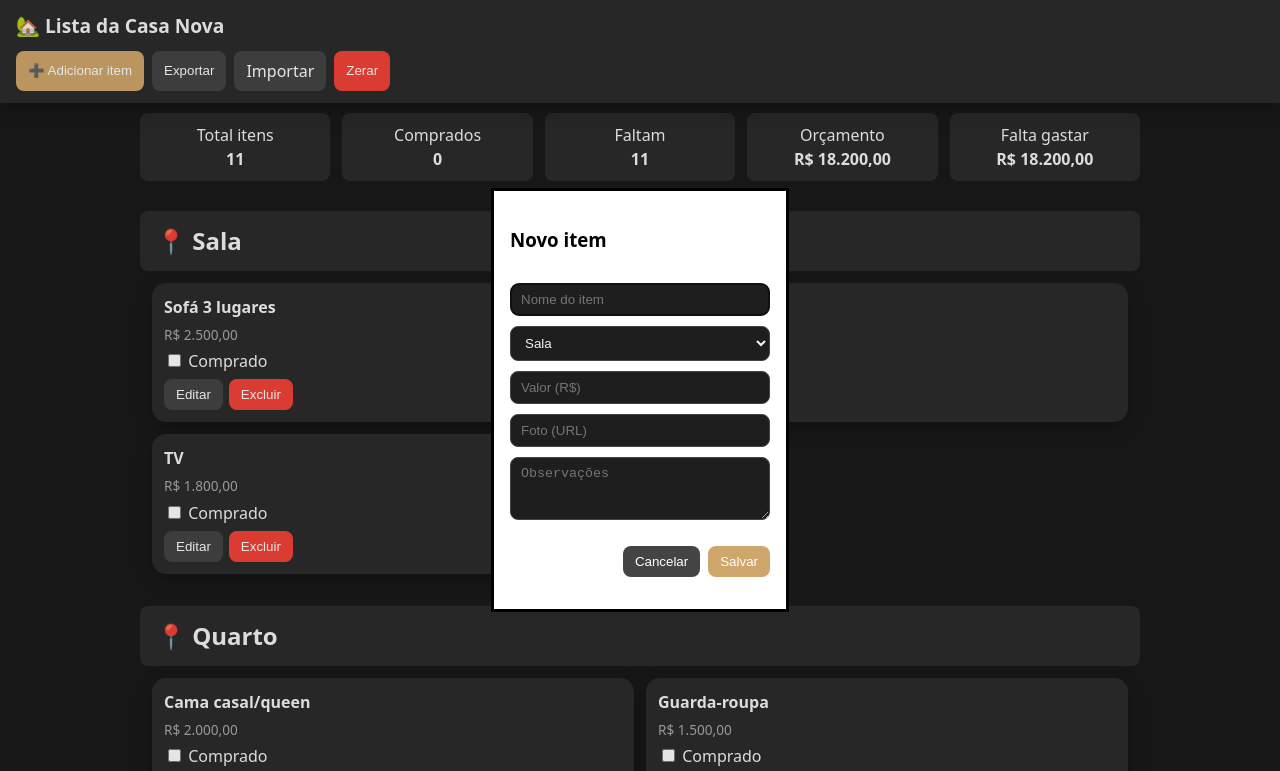
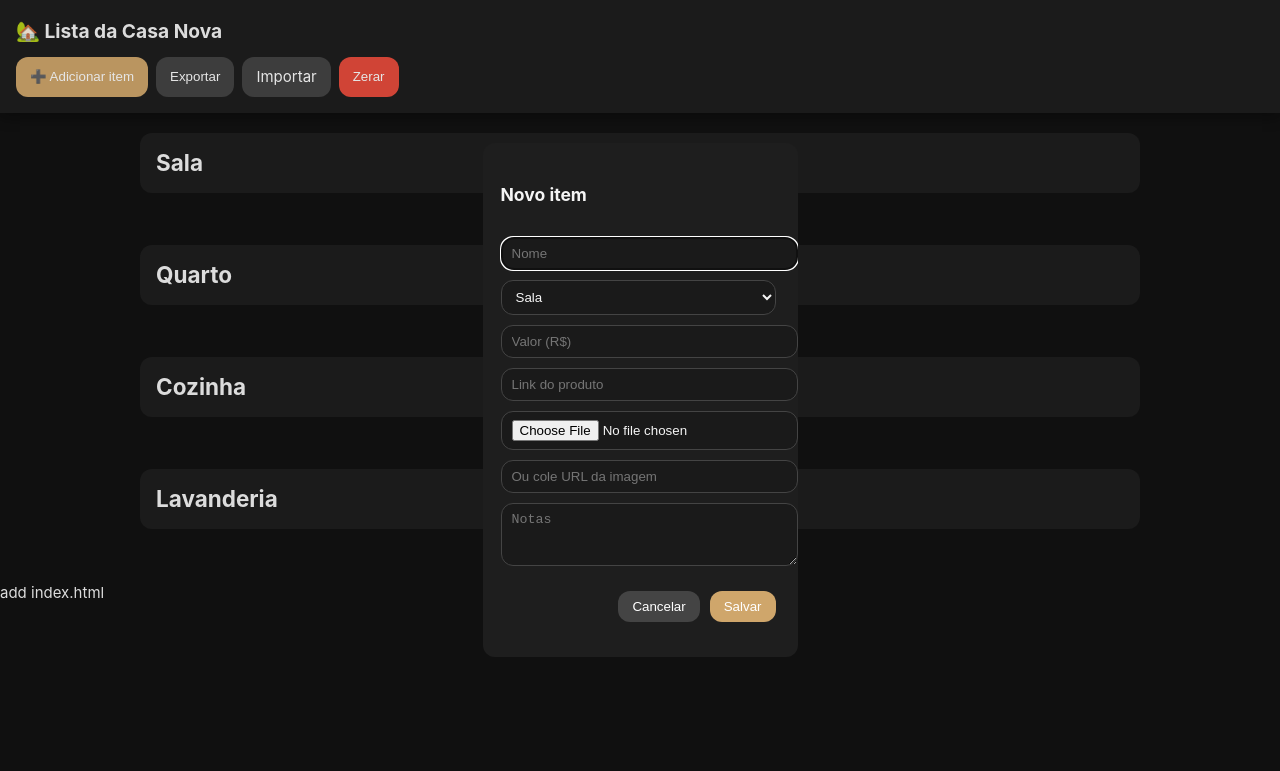
Before and after one commit to eduardaacorreia13-droid/lista-casinha-nova, a plain HTML site: page index.html in a window 1280 px wide. Both pictures are taken after a click on the button "➕ Adicionar item". Shown: the top 771 px of the page. Drawn offline with Linux system fonts and the light colour scheme.

Commit message:
Update index.html

```diff
--- a/index.html
+++ b/index.html
@@ -5,41 +5,123 @@
 <meta name="viewport" content="width=device-width, initial-scale=1" />
 <title>Lista da Casa Nova</title>
 <style>
-  :root{
-    --bg:#1a1a1a;       /* fundo preto grafite */
-    --panel:#2b2b2b;    /* cinza crômio */
-    --muted:#aaaaaa;    /* texto secundário */
-    --text:#f5f5f5;     /* texto branco */
-    --primary:#cfa66b;  /* bambu/dourado */
-    --accent:#888888;   /* cinza neutro */
-    --ok:#4caf50;
-    --warn:#ff9800;
-    --danger:#f44336;
-    --shadow: 0 6px 18px rgba(0,0,0,.3);
-    --radius:14px;
+  :root {
+    --bg: #121212;
+    --panel: #1e1e1e;
+    --text: #f5f5f5;
+    --muted: #aaaaaa;
+    --primary: #cfa66b; /* bambu */
+    --danger: #e74c3c;
+    --shadow: 0 4px 12px rgba(0,0,0,.4);
+    --radius: 12px;
   }
 
-  body{
-    margin:0; background:var(--bg); color:var(--text);
-    font:16px/1.5 system-ui,-apple-system,Segoe UI,Roboto;
+  body {
+    margin: 0;
+    background: var(--bg);
+    color: var(--text);
+    font: 15px/1.6 "Inter", system-ui, sans-serif;
   }
-  header{position:sticky;top:0;background:var(--panel);padding:12px 16px;z-index:10;box-shadow:var(--shadow)}
-  h1{margin:0;font-size:1.2rem}
-  .toolbar{display:flex;gap:8px;flex-wrap:wrap;margin-top:10px}
-  .input, select{padding:8px 10px;border-radius:8px;border:1px solid #444;background:#1e1e1e;color:var(--text)}
-  .btn{padding:8px 12px;border:none;border-radius:8px;cursor:pointer;background:var(--primary);color:#fff}
-  .btn.secondary{background:#444}
-  .btn.danger{background:var(--danger)}
-  .section{margin:20px auto;max-width:1000px}
-  .section h2{cursor:pointer;background:var(--panel);padding:12px 16px;margin:0;border-radius:8px}
-  .grid{display:grid;gap:12px;padding:12px}
-  @media(min-width:700px){.grid{grid-template-columns:repeat(2,1fr)}}
-  .card{background:var(--panel);border-radius:var(--radius);padding:12px;box-shadow:var(--shadow)}
-  .card h3{margin:0 0 6px;font-size:1rem}
-  .meta{font-size:.85rem;color:var(--muted);margin:4px 0}
-  .actions{margin-top:6px;display:flex;gap:6px;flex-wrap:wrap}
-  .kpis{display:flex;gap:12px;flex-wrap:wrap;padding:10px;max-width:1000px;margin:0 auto}
-  .kpi{flex:1;min-width:120px;background:var(--panel);padding:10px;border-radius:8px;text-align:center}
+
+  header {
+    padding: 16px;
+    background: var(--panel);
+    position: sticky;
+    top: 0;
+    z-index: 10;
+    box-shadow: var(--shadow);
+  }
+
+  h1 {
+    margin: 0;
+    font-size: 1.2rem;
+  }
+
+  .toolbar {
+    margin-top: 10px;
+    display: flex;
+    gap: 8px;
+    flex-wrap: wrap;
+  }
+
+  .btn {
+    padding: 8px 14px;
+    border: none;
+    border-radius: var(--radius);
+    background: var(--primary);
+    color: #fff;
+    cursor: pointer;
+  }
+
+  .btn.secondary { background: #444; }
+  .btn.danger { background: var(--danger); }
+
+  .section { margin: 20px auto; max-width: 1000px; }
+  .section h2 {
+    margin: 0;
+    padding: 12px 16px;
+    background: var(--panel);
+    border-radius: var(--radius);
+    cursor: pointer;
+  }
+
+  .grid {
+    display: grid;
+    gap: 16px;
+    padding: 16px;
+  }
+  @media(min-width:700px) { .grid { grid-template-columns: repeat(2, 1fr); } }
+
+  .card {
+    background: var(--panel);
+    border-radius: var(--radius);
+    padding: 12px;
+    box-shadow: var(--shadow);
+    display: flex;
+    flex-direction: column;
+    gap: 10px;
+  }
+
+  .card img {
+    width: 100%;
+    height: 160px;
+    object-fit: cover;
+    border-radius: var(--radius);
+    background: #333;
+  }
+
+  .card h3 { margin: 0; font-size: 1rem; }
+  .meta { font-size: .9rem; color: var(--muted); }
+
+  .actions {
+    display: flex;
+    gap: 6px;
+    flex-wrap: wrap;
+  }
+
+  a.link {
+    color: var(--primary);
+    text-decoration: none;
+    font-size: 0.9rem;
+  }
+
+  dialog {
+    border: none;
+    border-radius: var(--radius);
+    padding: 20px;
+    background: var(--panel);
+    color: var(--text);
+    max-width: 400px;
+  }
+
+  input, textarea, select {
+    padding: 8px 10px;
+    border-radius: var(--radius);
+    border: 1px solid #444;
+    background: #1a1a1a;
+    color: var(--text);
+    width: 100%;
+  }
 </style>
 </head>
 <body>
@@ -53,68 +135,54 @@
   </div>
 </header>
 
-<div class="kpis" id="kpis"></div>
-
 <main id="sections"></main>
 
 <dialog id="itemDlg">
-  <form method="dialog" style="display:grid;gap:10px;min-width:260px">
+  <form method="dialog" style="display:grid;gap:10px">
     <h3 id="dlgTitle">Novo item</h3>
-    <input id="f_name" class="input" placeholder="Nome do item" required>
-    <select id="f_room" class="input">
+    <input id="f_name" placeholder="Nome" required>
+    <select id="f_room">
       <option>Sala</option><option>Quarto</option><option>Cozinha</option><option>Lavanderia</option>
     </select>
-    <input id="f_price" class="input" placeholder="Valor (R$)">
-    <input id="f_imgurl" class="input" placeholder="Foto (URL)">
-    <textarea id="f_notes" class="input" rows="3" placeholder="Observações"></textarea>
-    <menu style="display:flex;gap:8px;justify-content:flex-end">
+    <input id="f_price" placeholder="Valor (R$)">
+    <input id="f_link" placeholder="Link do produto">
+    <input id="f_img" type="file" accept="image/*">
+    <input id="f_imgurl" placeholder="Ou cole URL da imagem">
+    <textarea id="f_notes" rows="3" placeholder="Notas"></textarea>
+    <menu style="display:flex;gap:10px;justify-content:flex-end">
       <button class="btn secondary" value="cancel">Cancelar</button>
-      <button class="btn" id="saveItemBtn" value="default">Salvar</button>
+      <button class="btn">Salvar</button>
     </menu>
   </form>
 </dialog>
 
 <script>
-const KEY="casa_lista_v2";
-const $=sel=>document.querySelector(sel);
+const KEY="casa_lista_v3";
 let items=JSON.parse(localStorage.getItem(KEY)||"[]");
-
-if(items.length===0){
-  // lista inicial
-  items=[
-    {id:crypto.randomUUID(),name:"Sofá 3 lugares",room:"Sala",price:2500,bought:false},
-    {id:crypto.randomUUID(),name:"Mesa de jantar",room:"Sala",price:1200,bought:false},
-    {id:crypto.randomUUID(),name:"TV",room:"Sala",price:1800,bought:false},
-    {id:crypto.randomUUID(),name:"Cama casal/queen",room:"Quarto",price:2000,bought:false},
-    {id:crypto.randomUUID(),name:"Guarda-roupa",room:"Quarto",price:1500,bought:false},
-    {id:crypto.randomUUID(),name:"Colchão",room:"Quarto",price:1200,bought:false},
-    {id:crypto.randomUUID(),name:"Geladeira",room:"Cozinha",price:3500,bought:false},
-    {id:crypto.randomUUID(),name:"Fogão 4 bocas",room:"Cozinha",price:1500,bought:false},
-    {id:crypto.randomUUID(),name:"Micro-ondas",room:"Cozinha",price:600,bought:false},
-    {id:crypto.randomUUID(),name:"Máquina de lavar",room:"Lavanderia",price:2200,bought:false},
-    {id:crypto.randomUUID(),name:"Varal",room:"Lavanderia",price:200,bought:false},
-  ];
-  save();
-}
 
 function save(){localStorage.setItem(KEY,JSON.stringify(items));}
 function br(v){return v? v.toLocaleString("pt-BR",{style:"currency",currency:"BRL"}):"";}
 
 function render(){
   const rooms=["Sala","Quarto","Cozinha","Lavanderia"];
-  $("#sections").innerHTML="";
+  const secWrap=document.getElementById("sections");
+  secWrap.innerHTML="";
   for(const r of rooms){
     const sec=document.createElement("section");
     sec.className="section";
-    sec.innerHTML=`<h2 onclick="this.nextElementSibling.toggleAttribute('hidden')">📍 ${r}</h2><div class="grid"></div>`;
+    sec.innerHTML=`<h2 onclick="this.nextElementSibling.toggleAttribute('hidden')">${r}</h2><div class="grid"></div>`;
     const grid=sec.querySelector(".grid");
     const its=items.filter(i=>i.room===r);
     for(const it of its){
       const card=document.createElement("div");
       card.className="card";
+      let imgTag=it.img?`<img src="${it.img}" alt="">`:"";
       card.innerHTML=`
+        ${imgTag}
         <h3>${it.name}</h3>
         <div class="meta">${it.price?br(it.price):""}</div>
+        ${it.notes?`<div class="meta">${it.notes}</div>`:""}
+        ${it.link?`<a class="link" href="${it.link}" target="_blank">🔗 Ver no site</a>`:""}
         <label><input type="checkbox" ${it.bought?"checked":""} data-id="${it.id}"> Comprado</label>
         <div class="actions">
           <button class="btn secondary" data-act="edit" data-id="${it.id}">Editar</button>
@@ -123,78 +191,89 @@ function render(){
       `;
       grid.appendChild(card);
     }
-    $("#sections").appendChild(sec);
+    secWrap.appendChild(sec);
   }
-  updateKpis();
   bind();
-}
-
-function updateKpis(){
-  const total=items.length;
-  const comprados=items.filter(i=>i.bought).length;
-  const soma=items.reduce((a,b)=>a+(b.price||0),0);
-  const pagos=items.filter(i=>i.bought).reduce((a,b)=>a+(b.price||0),0);
-  $("#kpis").innerHTML=`
-    <div class="kpi"><div>Total itens</div><b>${total}</b></div>
-    <div class="kpi"><div>Comprados</div><b>${comprados}</b></div>
-    <div class="kpi"><div>Faltam</div><b>${total-comprados}</b></div>
-    <div class="kpi"><div>Orçamento</div><b>${br(soma)}</b></div>
-    <div class="kpi"><div>Falta gastar</div><b>${br(soma-pagos)}</b></div>
-  `;
 }
 
 function bind(){
   document.querySelectorAll("[data-id]").forEach(el=>{
-    el.onchange=e=>{
-      const id=e.target.getAttribute("data-id");
-      const it=items.find(i=>i.id===id);
-      it.bought=e.target.checked;save();render();
+    if(el.type==="checkbox"){
+      el.onchange=e=>{
+        const id=e.target.dataset.id;
+        const it=items.find(i=>i.id===id);
+        it.bought=e.target.checked; save(); render();
+      }
     }
   });
   document.querySelectorAll("[data-act]").forEach(btn=>{
     btn.onclick=e=>{
-      const id=btn.getAttribute("data-id");
-      if(btn.dataset.act==="edit"){openModal(items.find(i=>i.id===id));}
-      if(btn.dataset.act==="del"){items=items.filter(i=>i.id!==id);save();render();}
+      const id=btn.dataset.id;
+      if(btn.dataset.act==="edit") openModal(items.find(i=>i.id===id));
+      if(btn.dataset.act==="del"){items=items.filter(i=>i.id!==id); save(); render();}
     }
   });
 }
 
 function openModal(item=null){
-  $("#dlgTitle").textContent=item?"Editar item":"Novo item";
-  $("#f_name").value=item?.name||"";
-  $("#f_room").value=item?.room||"Sala";
-  $("#f_price").value=item?.price||"";
-  $("#f_imgurl").value=item?.img||"";
-  $("#f_notes").value=item?.notes||"";
-  $("#itemDlg").showModal();
-  $("#saveItemBtn").onclick=(e)=>{
+  document.getElementById("dlgTitle").textContent=item?"Editar item":"Novo item";
+  f_name.value=item?.name||"";
+  f_room.value=item?.room||"Sala";
+  f_price.value=item?.price||"";
+  f_link.value=item?.link||"";
+  f_img.value="";
+  f_imgurl.value=item?.img||"";
+  f_notes.value=item?.notes||"";
+  itemDlg.showModal();
+  itemDlg.onsubmit=(e)=>{
     e.preventDefault();
-    if(item){
-      item.name=$("#f_name").value;
-      item.room=$("#f_room").value;
-      item.price=Number($("#f_price").value.replace(",","."));
-      item.img=$("#f_imgurl").value;
-      item.notes=$("#f_notes").value;
-    }else{
-      items.push({id:crypto.randomUUID(),name:$("#f_name").value,room:$("#f_room").value,
-        price:Number($("#f_price").value.replace(",",".")||0),img:$("#f_imgurl").value,notes:$("#f_notes").value,bought:false});
+    const file=f_img.files[0];
+    if(file){
+      const reader=new FileReader();
+      reader.onload=()=>{saveItem(item,reader.result);}
+      reader.readAsDataURL(file);
+    } else {
+      saveItem(item,f_imgurl.value);
     }
-    save();$("#itemDlg").close();render();
-  };
+  }
 }
 
-$("#addBtn").onclick=()=>openModal();
-$("#resetBtn").onclick=()=>{if(confirm("Apagar todos os itens?")){items=[];save();render();}};
-$("#exportBtn").onclick=()=>{
+function saveItem(item,img){
+  if(item){
+    item.name=f_name.value;
+    item.room=f_room.value;
+    item.price=Number(f_price.value.replace(",","."));
+    item.link=f_link.value;
+    item.img=img;
+    item.notes=f_notes.value;
+  } else {
+    items.push({
+      id:crypto.randomUUID(),
+      name:f_name.value,
+      room:f_room.value,
+      price:Number(f_price.value.replace(",",".")||0),
+      link:f_link.value,
+      img:img,
+      notes:f_notes.value,
+      bought:false
+    });
+  }
+  save(); itemDlg.close(); render();
+}
+
+addBtn.onclick=()=>openModal();
+resetBtn.onclick=()=>{if(confirm("Apagar tudo?")){items=[];save();render();}};
+exportBtn.onclick=()=>{
   const blob=new Blob([JSON.stringify(items)],{type:"application/json"});
-  const a=document.createElement("a");a.href=URL.createObjectURL(blob);a.download="casa.json";a.click();
+  const a=document.createElement("a");
+  a.href=URL.createObjectURL(blob);
+  a.download="casa.json"; a.click();
 };
-$("#importFile").onchange=e=>{
+importFile.onchange=e=>{
   const f=e.target.files[0]; if(!f)return;
-  const fr=new FileReader(); fr.onload=()=>{
-    items=JSON.parse(fr.result); save(); render();
-  }; fr.readAsText(f);
+  const fr=new FileReader();
+  fr.onload=()=>{items=JSON.parse(fr.result);save();render();};
+  fr.readAsText(f);
 };
 
 render();
```
